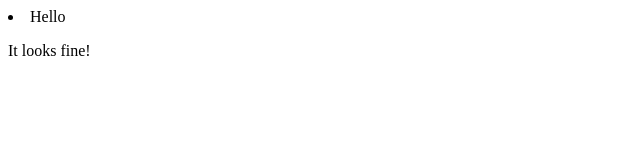
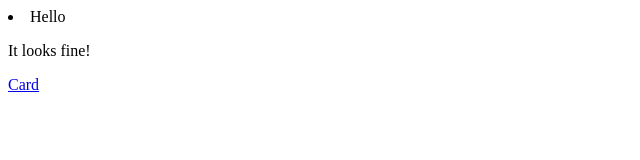
Before and after one commit to Dharund008/git, a plain HTML site: page task5/index.html in a window 1280 px wide. Shown: the full height of the page, 0-640 px from the left. Drawn offline with Linux system fonts and the light colour scheme.

Commit message:
update html file

```diff
--- a/task5/index.html
+++ b/task5/index.html
@@ -12,5 +12,6 @@
     <p>
         It looks fine!
     </p>
+    <a href="#">Card</a>
 </body>
 </html>
```
